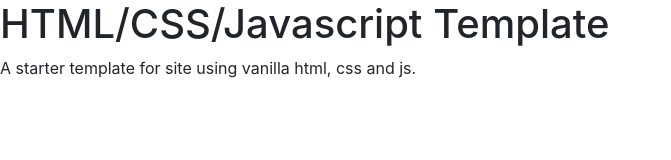
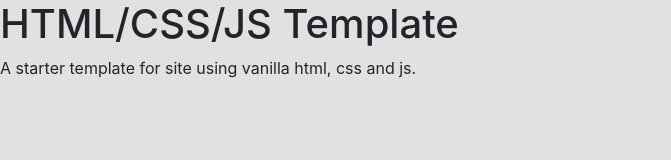
Before and after one commit to rockrisework/html-css-javascript, a plain HTML site: page index.html in a window 1280 px wide. Shown: the whole page, without its empty margins (0-671 px from the left). Drawn offline with nearby package versions, Linux system fonts and the light colour scheme.

Commit message:
Update readme

```diff
--- a/index.html
+++ b/index.html
@@ -6,10 +6,10 @@
   <link rel="stylesheet" href="reset.css">
   <link rel="stylesheet" href="https://stackpath.bootstrapcdn.com/bootstrap/4.5.2/css/bootstrap.min.css" integrity="sha384-JcKb8q3iqJ61gNV9KGb8thSsNjpSL0n8PARn9HuZOnIxN0hoP+VmmDGMN5t9UJ0Z" crossorigin="anonymous">
   <link rel="stylesheet" href="style.css">
-  <title>Document</title>
+  <title>HTML/CSS/JS</title>
 </head>
 <body>
-  <h1>HTML/CSS/Javascript Template</h1>
+  <h1>HTML/CSS/JS Template</h1>
   <p>A starter template for site using vanilla html, css and js.</p>
   <script src="script.js"></script>
 </body>
--- a/style.css
+++ b/style.css
@@ -0,0 +1,3 @@
+body {
+  background: #e1e1e1;
+}
```
Also changed, not shown: 1 other file.
